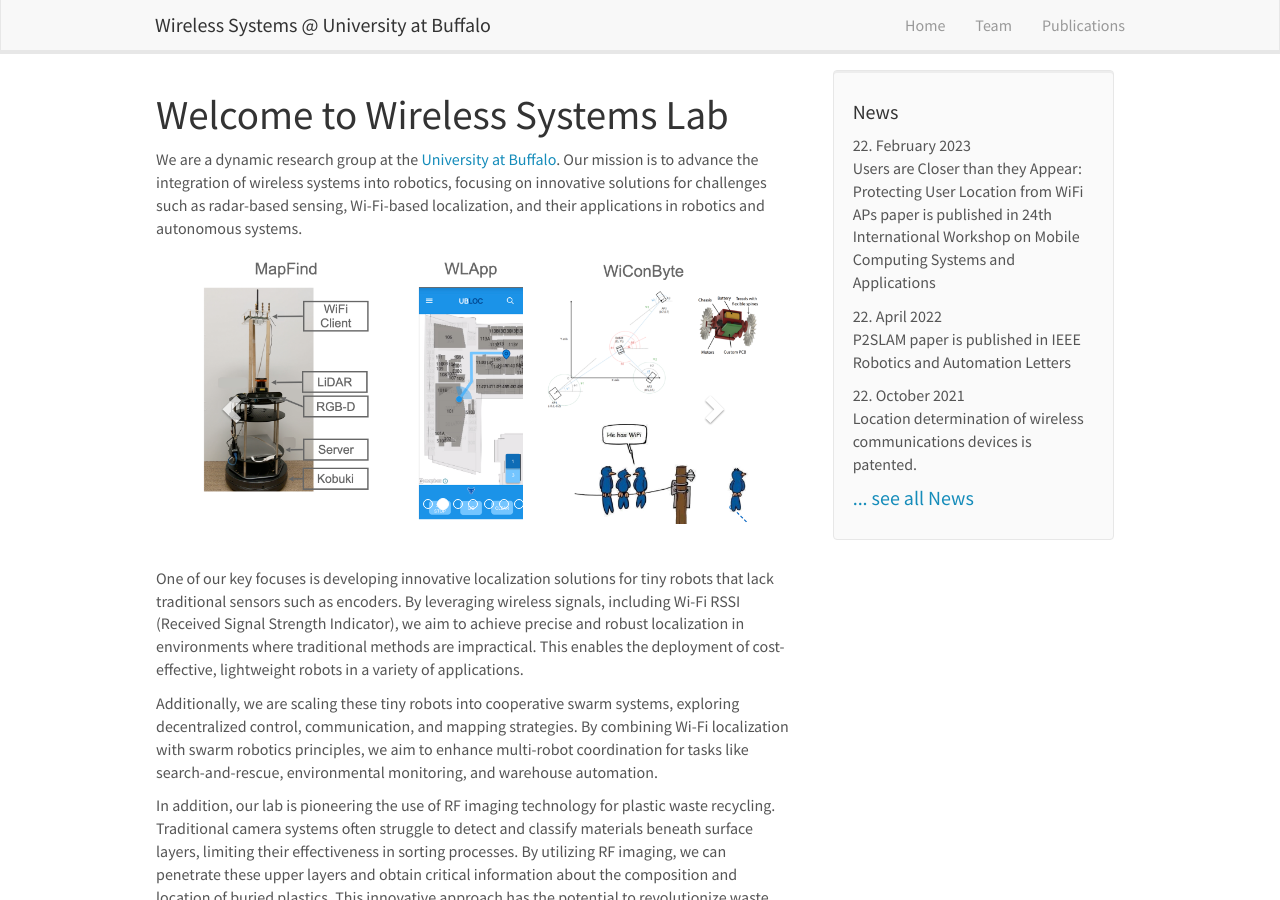
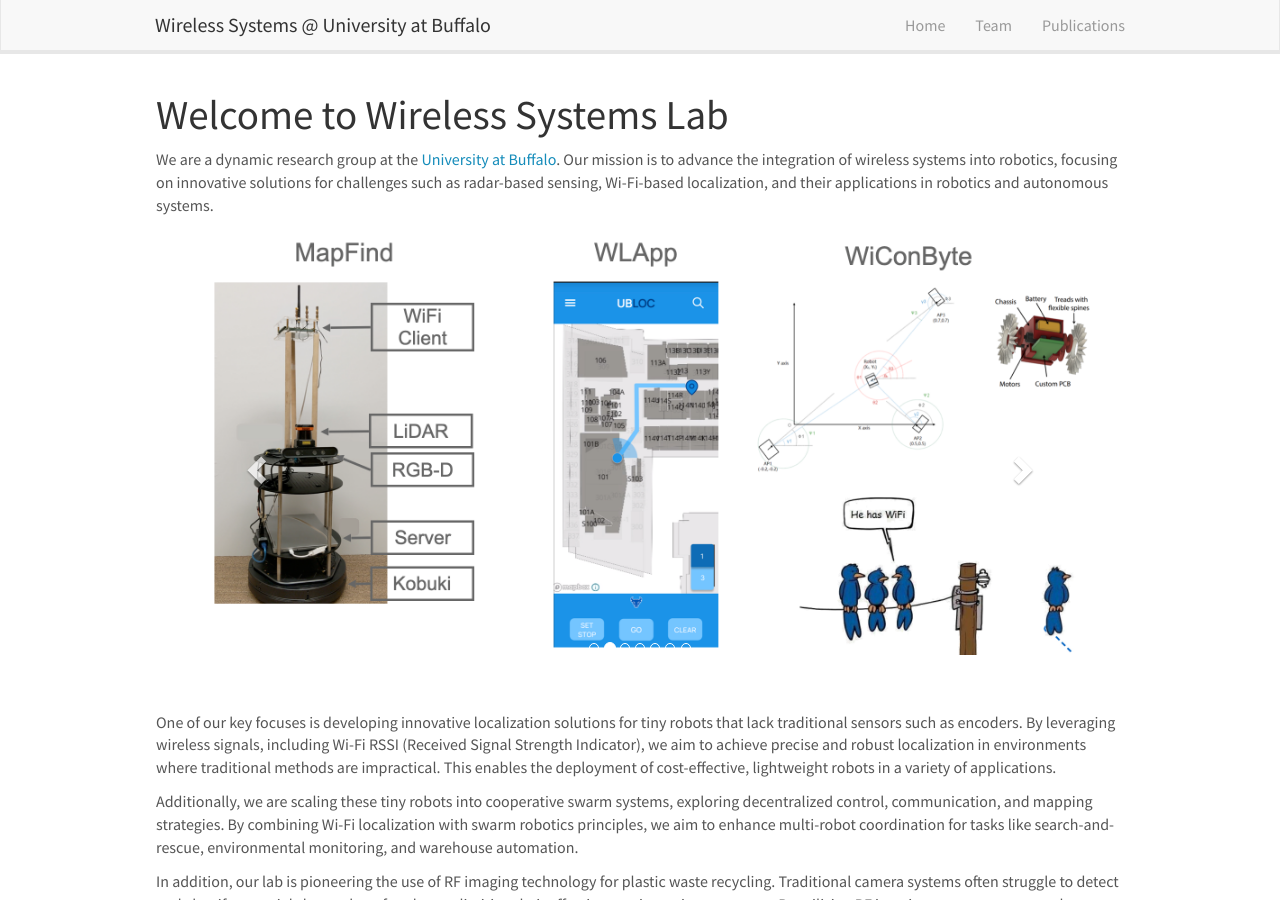
Before and after one commit to WIRES-UB/wires-ub.github.io, a Jekyll site: the page built from _pages/home.md, in a window 1280 px wide and 900 px high. Built offline with Jekyll 4.4.1, drawn with Linux system fonts in a browser that asks for light colours; nearby versions of some CDN libraries.

Commit message:
Update homelay.html

```diff
--- a/_layouts/homelay.html
+++ b/_layouts/homelay.html
@@ -2,7 +2,7 @@
 layout: default
 ---
 
-  <div id="homeid" class="col-sm-8">
+  <div id="homeid" class="col-sm-12">
         <h1>Welcome to Wireless Systems Lab</h1>
 
 	{{ content }}
```
